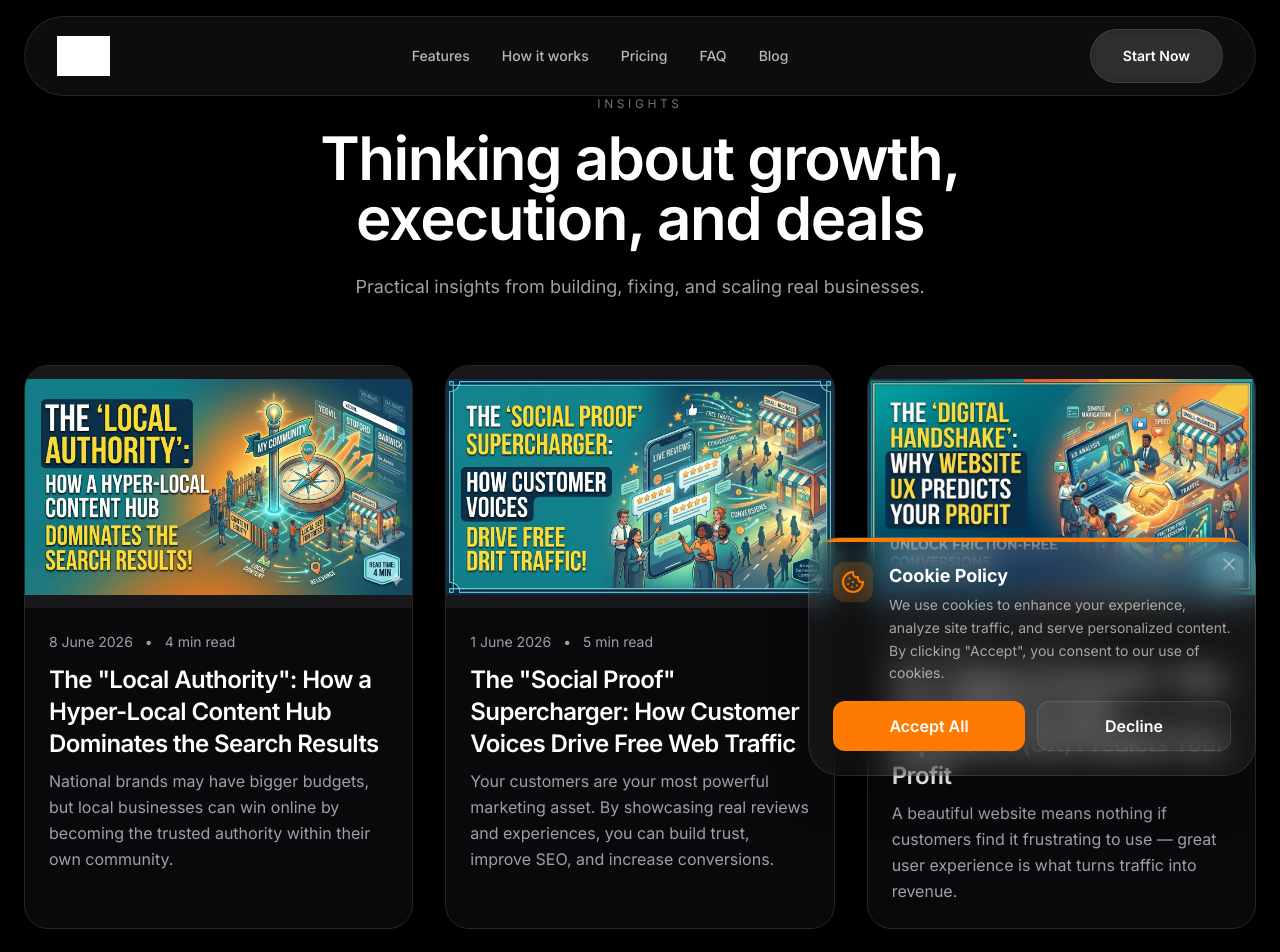
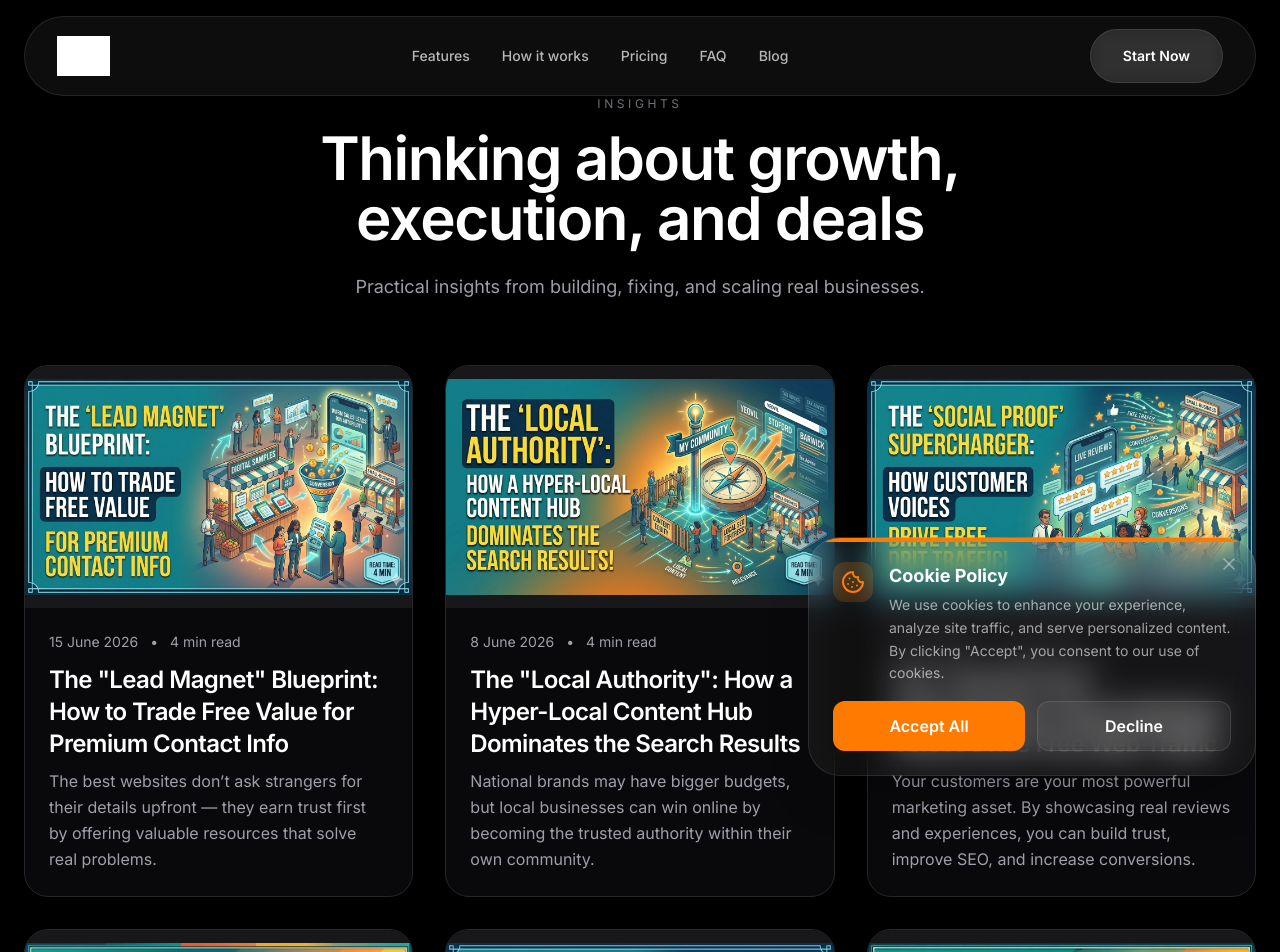
Before and after one commit to JG-OBT/One-Big-Tick, a React (Vite) app: page /blog in a window 1280 px wide. Shown: the top 952 px of the page. Built offline with nearby package versions, Linux system fonts and the light colour scheme; grey boxes are pictures that could not be loaded.

Commit message:
Update blogPosts.ts

```diff
--- a/src/data/blogPosts.ts
+++ b/src/data/blogPosts.ts
@@ -1,4 +1,62 @@
 export const blogPosts = [
+  {
+  slug: "lead-magnet-blueprint",
+  title: "The \"Lead Magnet\" Blueprint: How to Trade Free Value for Premium Contact Info",
+  thumbnail: "/blog/Blog31.jpg",
+  date: "15 June 2026",
+  readTime: "4 min read",
+  excerpt:
+    "The best websites don’t ask strangers for their details upfront — they earn trust first by offering valuable resources that solve real problems.",
+  content: `
+    <p>Imagine walking down a busy market street and a vendor hands you a crisp, perfectly ripe piece of fruit to try. You didn’t have to buy anything, and there was no high-pressure sales pitch. But the moment you taste how good it is, two things happen: your skepticism vanishes, and you instantly become much more interested in what else they have on their stall.</p>
+
+    <p>In digital marketing, that free sample is called a Lead Magnet.</p>
+
+    <p>Many small business websites treat their contact form like a massive demand, essentially asking a total stranger to marry them on the very first date. They expect users to hand over their phone numbers or email addresses purely based on a "Subscribe to our newsletter" button. But in an era where everyone's inbox is constantly overflowing, people guard their contact details fiercely. To get premium contact info, you have to offer premium value first. This week, we're breaking down how to build an irresistible digital free sample that quietly turns casual web traffic into warm sales leads on autopilot.</p>
+
+    <h2>1. The Anatomy of an Irresistible Lead Magnet</h2>
+
+    <p>A high-converting lead magnet doesn't need to be a massive, 50-page ebook that takes you months to write. In fact, the longer and more complex it is, the less likely a busy customer is to actually read it. The most successful assets share three core traits:</p>
+
+    <ul>
+      <li><strong>Ultra-Specific Problem Solving:</strong> Don't try to teach them your entire industry. Pick one highly specific, burning question your customers always ask during your initial consultations and answer it completely.</li>
+
+      <li><strong>High Perceived Value:</strong> The asset should look and feel professional. Whether it's a beautifully formatted checklist, a downloadable spreadsheet template, or a short video walkthrough, it needs to look like something people would willingly pay money for.</li>
+
+      <li><strong>Immediate Consumption:</strong> Your prospect should be able to download your asset and consume it within five minutes. If they can read it quickly and get an immediate "win," their trust in your brand skyrockets instantly.</li>
+    </ul>
+
+    <h2>2. Choosing the Right Format for Your Audience</h2>
+
+    <p>Depending on what your local business offers, different formats will resonate with your market. Here are three highly effective styles that work brilliantly for small business hubs:</p>
+
+    <ul>
+      <li><strong>The "Cheat Sheet" or Checklist:</strong> Perfect for service providers. If you are a local contractor, a "Pre-Winter Home Maintenance Checklist" is incredibly useful. It helps the homeowner protect their property while subtly highlighting complex tasks they’ll eventually need to hire a professional to handle.</li>
+
+      <li><strong>The Pricing or Project Calculator:</strong> If your industry is notorious for hidden costs or confusing quotes, build a simple downloadable budgeting spreadsheet. Giving your prospects a clear tool to calculate their potential project costs positions you as the most transparent and trustworthy operator in the area.</li>
+
+      <li><strong>The "Hidden Pitfalls" Guide:</strong> Frame your expertise around protecting your client. A short, punchy guide titled "5 Critical Mistakes to Avoid When Hiring a Local Accountant" positions you as the helpful expert looking out for their best interests before they’ve spent a single penny with you.</li>
+    </ul>
+
+    <h2>3. Three Steps to Launch Your First Lead Magnet This Week</h2>
+
+    <p>You don’t need complex software loops to start capturing leads. You can set up a highly effective value trade with these three straightforward steps:</p>
+
+    <ul>
+      <li><strong>Audit Your Sent Folder:</strong> Look back at the emails you sent to clients over the last month. Find a detailed answer you wrote to a common customer question, clean up the formatting, and turn that exact text into a clean, downloadable PDF guide.</li>
+
+      <li><strong>Build a Dedicated Landing Page:</strong> Create a simple, distraction-free page on your website where the only option is to type in an email address to receive the download. Remove your main navigation menu and any external links from this page so users stay focused on the offer.</li>
+
+      <li><strong>Place a Visual Call-out on Your Blog:</strong> Don't just leave your lead magnet on a single page. Put a bold, visually striking banner at the bottom of your most popular blog posts, offering the free download as a natural "next step" for readers who want to dive deeper.</li>
+    </ul>
+
+    <h2>The Bottom Line</h2>
+
+    <p>Your website shouldn't just be an expensive digital brochure that waits around for people to call. By offering genuine, immediate value upfront, you transform your platform into an active asset that builds trust, filters out cold traffic, and naturally grows your sales pipeline every single day.</p>
+
+    <p><strong>Look at your website’s current contact options. Are you offering a valuable trade for your visitor's time, or are you just asking them to fill out a blank form? Give them a reason to connect today!</strong></p>
+  `,
+},
   {
   slug: "local-authority-hyper-local-content",
   title: "The \"Local Authority\": How a Hyper-Local Content Hub Dominates the Search Results",
```
